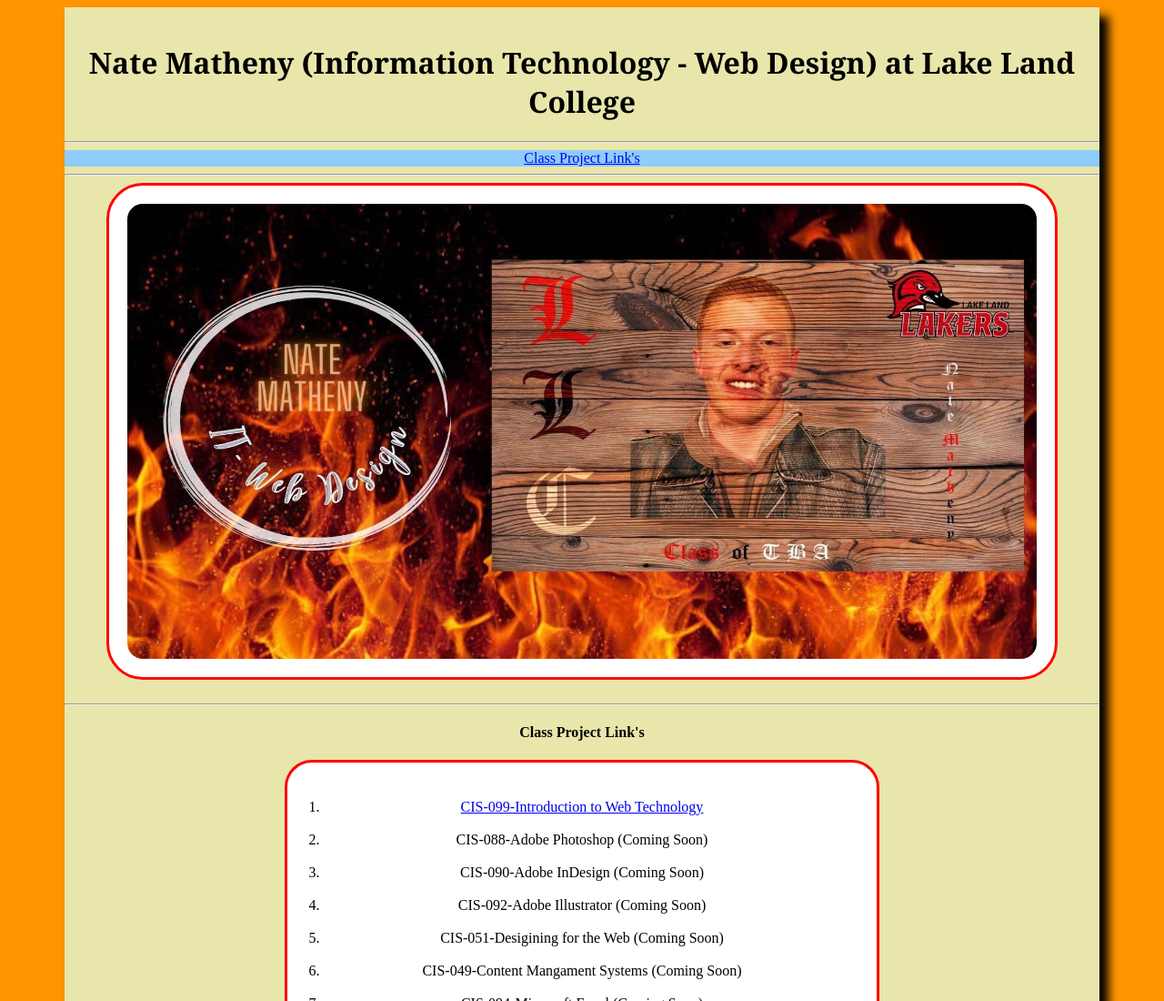
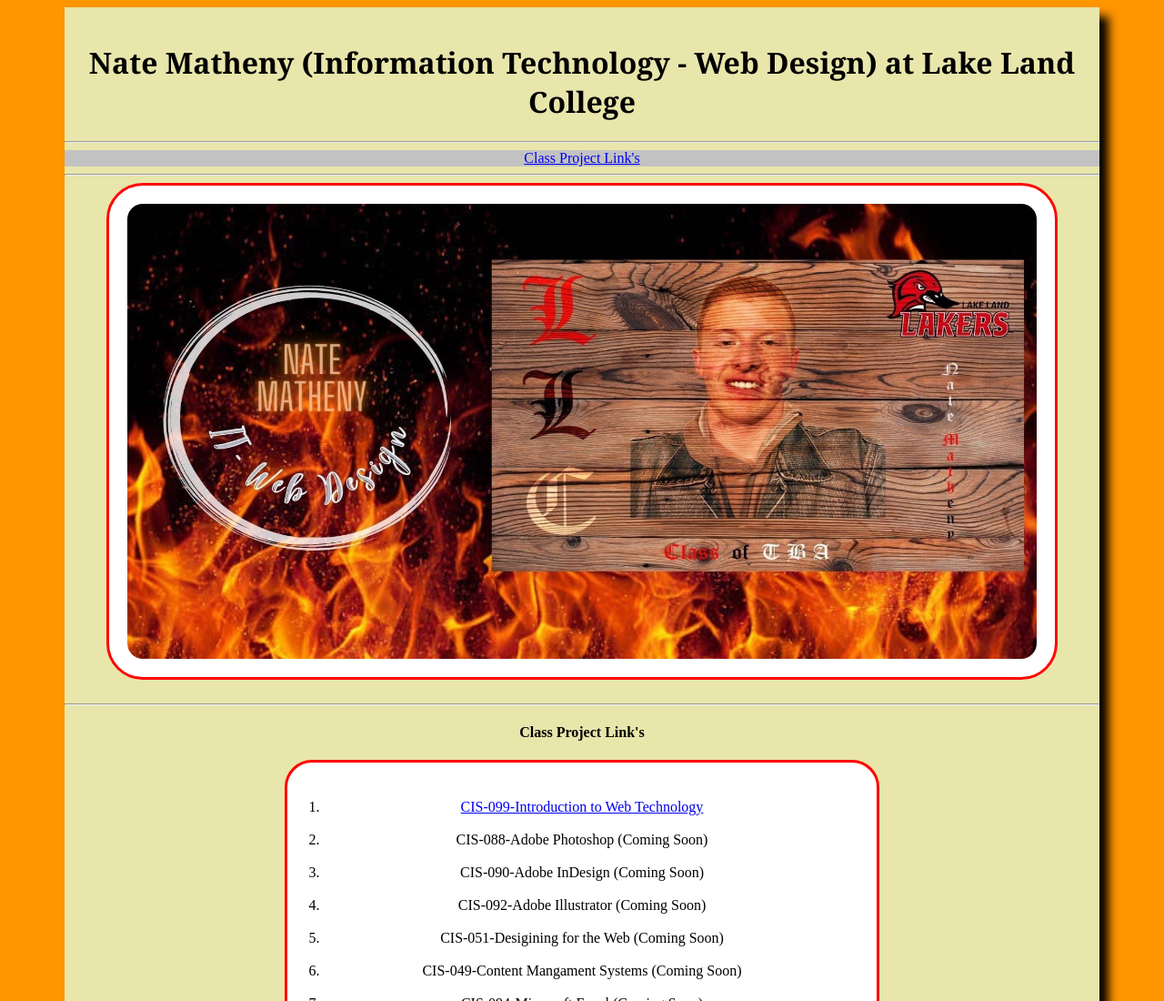
Before and after one commit to nmatheny/nmatheny.github.io, a plain HTML site: page index.html in a window 1280 px wide. Shown: the top 1100 px of the page at 91% size. Drawn offline with Linux system fonts and the light colour scheme.

Commit message:
update style.css files

```diff
--- a/style.css
+++ b/style.css
@@ -68,7 +68,7 @@ nav ul{
   overflow: hidden;
   width:100%;
   height:10%;
-  background-color: #8eccfb;
+  background-color: #c2c2c2;
 }
 
 nav li{
```
